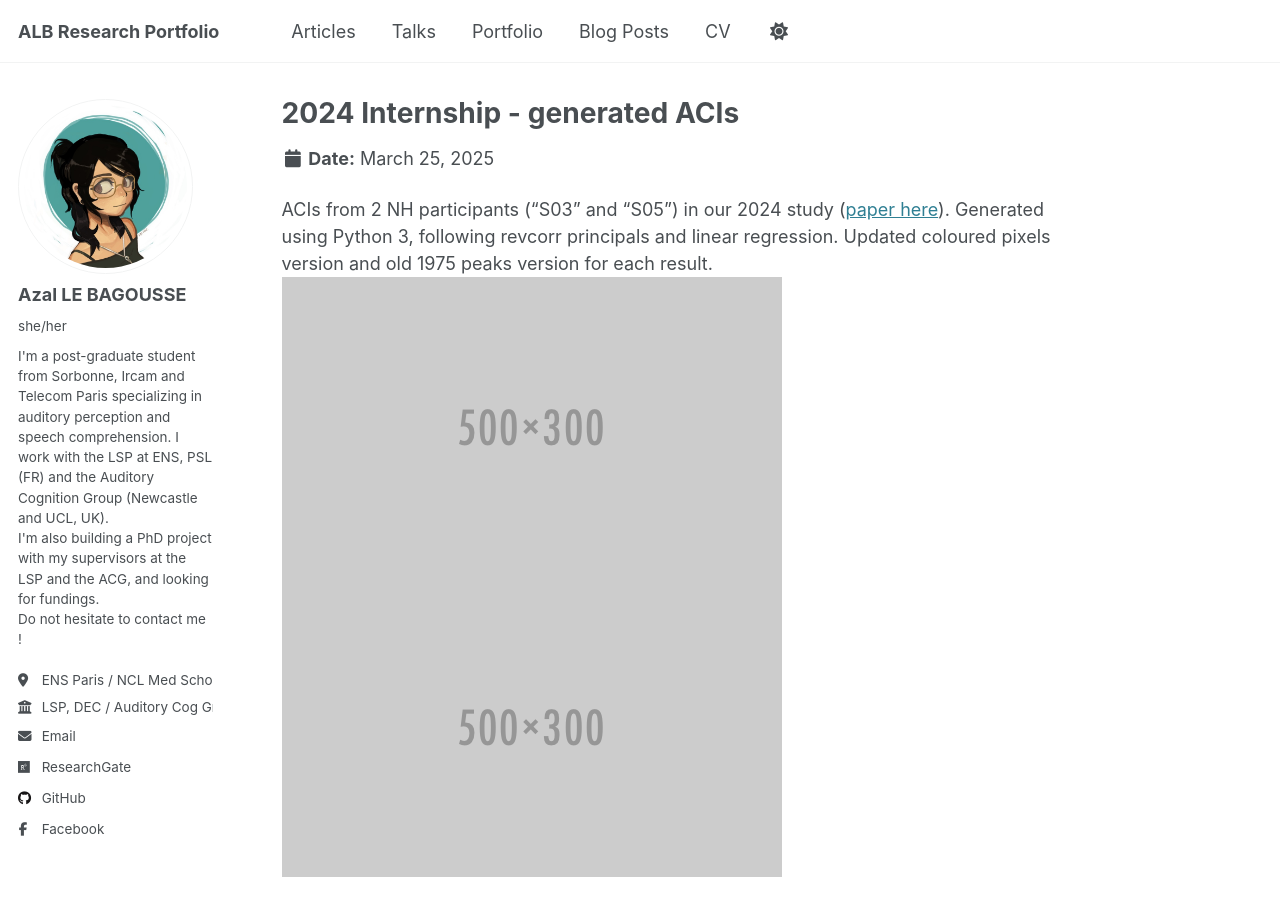
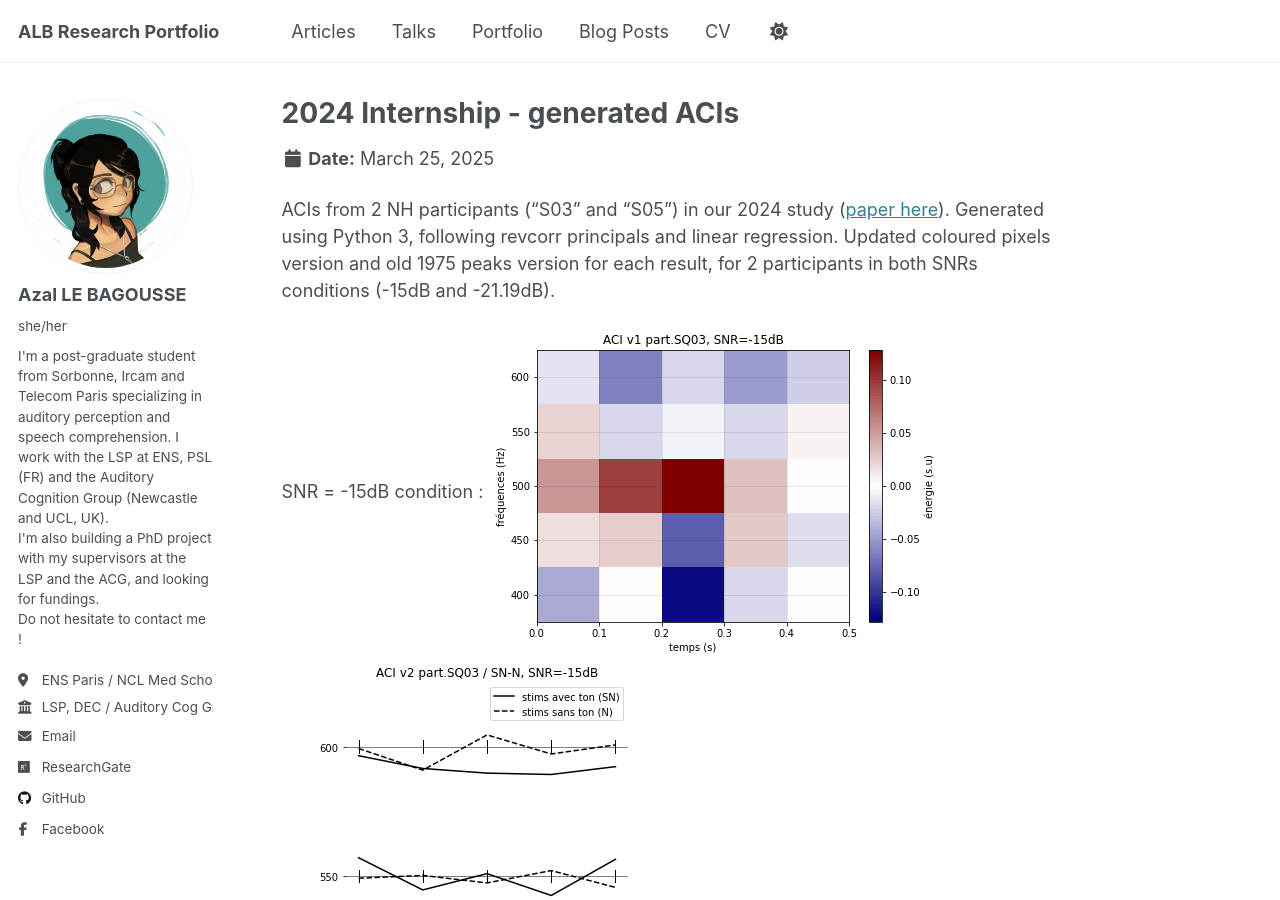
Before and after one commit to azallb/azallb.github.io, a Jekyll site: the page built from _portfolio/portfolio-1.md, in a window 1280 px wide and 900 px high. Built offline with Jekyll 4.4.1, drawn with Linux system fonts in a browser that asks for light colours; some of the changed text lies outside the part shown.

Commit message:
portfolio

```diff
--- a/_portfolio/portfolio-1.md
+++ b/_portfolio/portfolio-1.md
@@ -1,8 +1,15 @@
 ---
 title: "2024 Internship - generated ACIs"
-excerpt: "Auditory Classification Images <br/><img src='/images/500x300.png'><img src='/images/500x300.png'>"
+excerpt: "Auditory Classification Images <br/><img src='/images/mine/ACI25pix_S03_-21.png'>"
 collection: portfolio
 ---
 
-ACIs from 2 NH participants ("S03" and "S05") in our 2024 study ([paper here](http://azallb.github.io/files/report_M1_internship_2024ENS.pdf)). Generated using Python 3, following revcorr principals and linear regression. Updated coloured pixels version and old 1975 peaks version for each result.
-<img src='/images/500x300.png'> <br> <img src='/images/500x300.png'>
+ACIs from 2 NH participants ("S03" and "S05") in our 2024 study ([paper here](http://azallb.github.io/files/report_M1_internship_2024ENS.pdf)). Generated using Python 3, following revcorr principals and linear regression. Updated coloured pixels version and old 1975 peaks version for each result, for 2 participants in both SNRs conditions (-15dB and -21.19dB).
+
+SNR = -15dB condition :
+<img src='/images/mine/ACI25pix_SQ03_-15.png'> <br> <img src='/images/mine/SN-N_spectro15_SQ03.png'>
+<img src='/images/mine/ACI25pix_SQ05_-15.png'> <br> <img src='/images/mine/SN-N_spectro15_SQ05.png'>
+
+SNR = -21.19dB condition :
+<img src='/images/mine/ACI25pix_S03_-21.png'> <br> <img src='/images/mine/SN-N_AHU21_S03.png'>
+<img src='/images/mine/ACI25pix_S05_-21.png'> <br> <img src='/images/mine/SN-N_AHU21_S05.png'>
```
